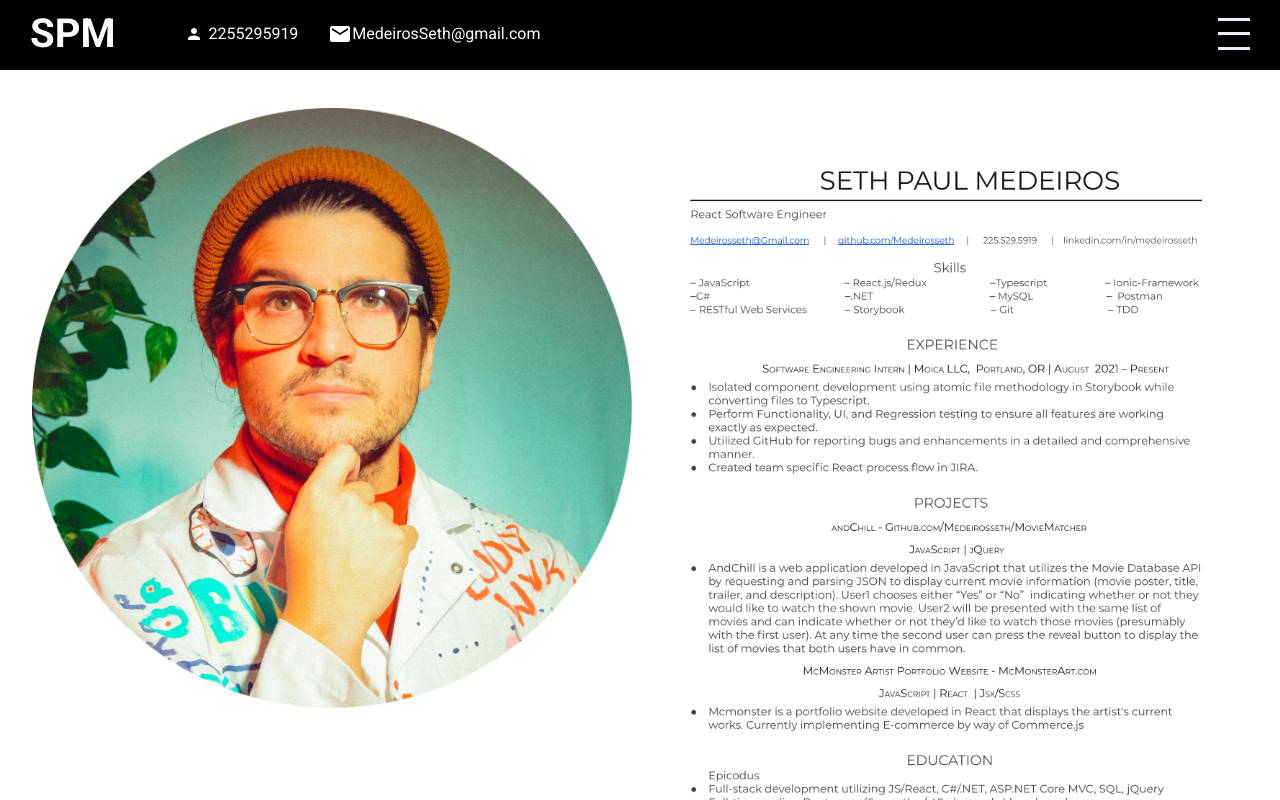
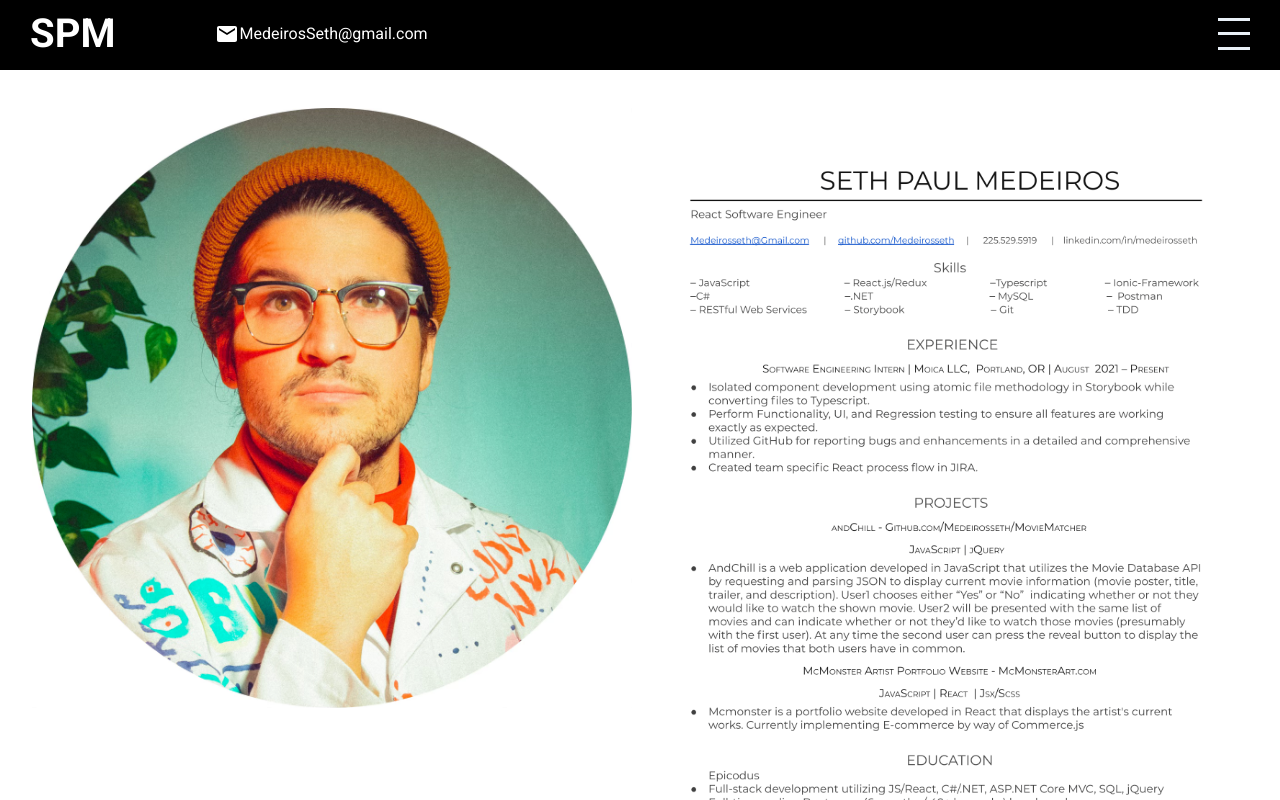
Before and after one commit to Medeirosseth/Portfolio, a React (Create React App) app: page / in a window 1280 px wide. Built offline with nearby package versions, Linux system fonts and the light colour scheme.

Commit message:
adjust project styling

```diff
--- a/src/Components/Portfolio/Portfolio.scss
+++ b/src/Components/Portfolio/Portfolio.scss
@@ -14,6 +14,10 @@
 
   .left{
     flex: 0.5;
+    display: flex;
+    flex-wrap: wrap;
+    justify-content: center;
+    align-items: center;
 
     // h1 {
     //   font-size: 50px;
--- a/src/Components/Topbar/Topbar.jsx
+++ b/src/Components/Topbar/Topbar.jsx
@@ -9,8 +9,6 @@ export default function Topbar({menuOpen, setMenuOpen }) {
         <div className="left">
           <a href="#intro" className="logo">SPM</a>
           <div className="itemContainer">
-            <Person className="icon" />
-            <span>2255295919</span>
           </div>
           <div className="itemContainer">
             <Mail />
```
